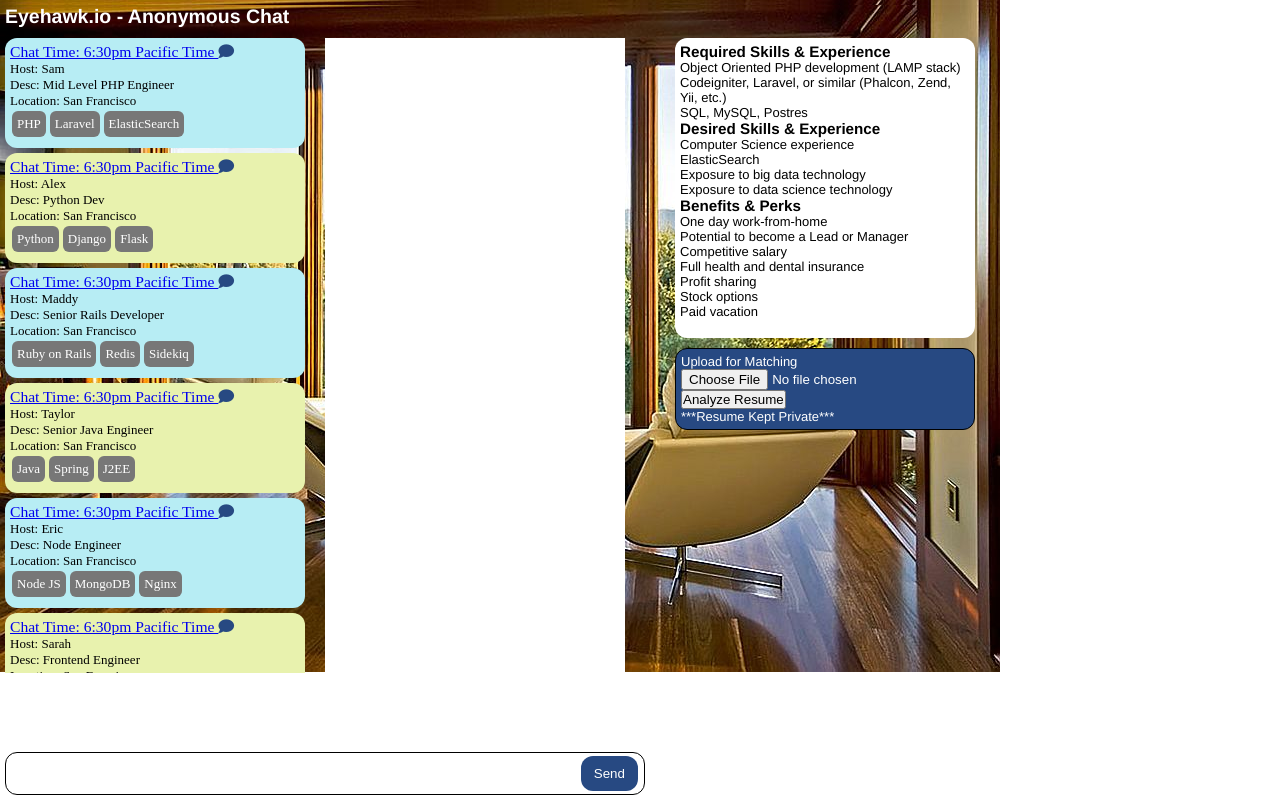
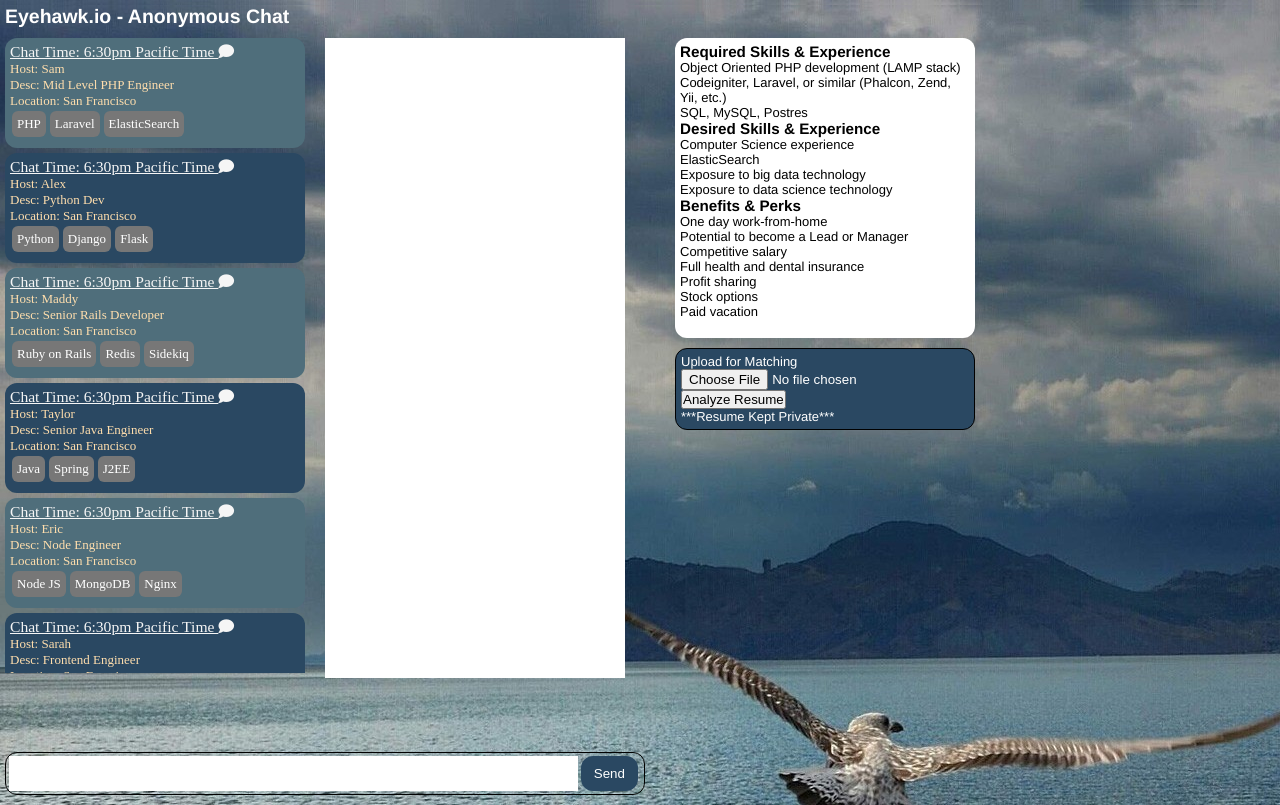
Before and after one commit to jobfriender/socket.io, a website: page index.html in a window 1280 px wide. Drawn offline with nearby package versions, Linux system fonts and the light colour scheme.

Commit message:
add image and style colors.

```diff
--- a/index.html
+++ b/index.html
@@ -11,7 +11,12 @@
 
 <div class="chats">
     <div class="select_chat">
-        <div class="time"><a href='/?chat_id=1'>Chat Time: 6:30pm Pacific Time <i class="fa fa-comment action" aria-hidden="true"></i></a></div>
+        <div class="time">
+            <a href='/?room=1'>
+                Chat Time: 6:30pm Pacific Time
+                <i class="fa fa-comment" aria-hidden="true"></i>
+            </a>
+        </div>
         <div class="host">Host: Sam</div>
         <div class="host">Desc: Mid Level PHP Engineer</div>
         <div class="host">Location: San Francisco</div>
@@ -21,9 +26,9 @@
     </div>
     <div class="select_chat blue">
         <div class="time">
-            <a href='/?chat_id=2'>
+            <a href='/?room=2'>
                 Chat Time: 6:30pm Pacific Time
-                <i class="fa fa-comment action" aria-hidden="true"></i>
+                <i class="fa fa-comment" aria-hidden="true"></i>
             </a>
         </div>
         <div class="host">Host: Alex</div>
@@ -35,9 +40,9 @@
     </div>
     <div class="select_chat">
         <div class="time">
-            <a href='/?chat_id=3'>
+            <a href='/?room=3'>
                 Chat Time: 6:30pm Pacific Time
-                <i class="fa fa-comment action" aria-hidden="true"></i>
+                <i class="fa fa-comment" aria-hidden="true"></i>
             </a>
         </div>
         <div class="host">Host: Maddy</div>
@@ -49,9 +54,9 @@
     </div>
     <div class="select_chat blue">
         <div class="time">
-            <a href='/?chat_id=4'>
+            <a href='/?room=4'>
                 Chat Time: 6:30pm Pacific Time
-                <i class="fa fa-comment action" aria-hidden="true"></i>
+                <i class="fa fa-comment" aria-hidden="true"></i>
             </a>
         </div>
         <div class="host">Host: Taylor</div>
@@ -63,9 +68,9 @@
     </div>
     <div class="select_chat">
         <div class="time">
-            <a href='/?chat_id=5'>
+            <a href='/?room=5'>
                 Chat Time: 6:30pm Pacific Time
-                <i class="fa fa-comment action" aria-hidden="true"></i>
+                <i class="fa fa-comment" aria-hidden="true"></i>
             </a>
         </div>
         <div class="host">Host: Eric</div>
@@ -77,9 +82,9 @@
     </div>
     <div class="select_chat blue">
         <div class="time">
-            <a href='/?chat_id=6'>
+            <a href='/?room=6'>
                 Chat Time: 6:30pm Pacific Time
-                <i class="fa fa-comment action" aria-hidden="true"></i>
+                <i class="fa fa-comment" aria-hidden="true"></i>
             </a>
         </div>
         <div class="host">Host: Sarah</div>
@@ -91,9 +96,9 @@
     </div>
     <div class="select_chat">
         <div class="time">
-            <a href='/?chat_id=7'>
+            <a href='/?room=7'>
                 Chat Time: 6:30pm Pacific Time
-                <i class="fa fa-comment action" aria-hidden="true"></i>
+                <i class="fa fa-comment" aria-hidden="true"></i>
             </a>
         </div>
         <div class="host">Host: Sam, JobSpringPartners</div>
@@ -105,9 +110,9 @@
     </div>
     <div class="select_chat blue">
         <div class="time">
-            <a href='/?chat_id=8'>
+            <a href='/?room=8'>
                 Chat Time: 6:30pm Pacific Time
-                <i class="fa fa-comment action" aria-hidden="true"></i>
+                <i class="fa fa-comment" aria-hidden="true"></i>
             </a>
         </div>
         <div class="host">Host: Tim</div>
@@ -247,17 +252,21 @@
     }
 
     var socket = io();
+
+    // join room
+    socket.emit('subscribe', getSearchParameters('room'));
+    socket.emit('send', { room: getSearchParameters('room'), message: getSearchParameters('handle') + ' : entered room' });
+
     $('form').submit(function() {
 
-        // prepend handle name to msg
-        socket.emit('chat message', (getSearchParameters('handle')) +
-                ': ' + $('#msg_input').val());
+        var msg = getSearchParameters('handle') + ': ' + $('#msg_input').val();
+        socket.emit('send', { room: getSearchParameters('room'), message: msg });
 
         $('#msg_input').val('');
         return false;
     });
 
-    socket.on('chat message', function(msg){
+    socket.on('message', function (msg) {
         $('#messages').append($('<li>').text(msg));
         auto_scroll();
     });
--- a/public/css/style.css
+++ b/public/css/style.css
@@ -3,10 +3,12 @@ html, body
 {
     height: 100%;
     font: 13px Helvetica, Arial;
-    background-image: url('/office.jpg');
+    background-image: url('/background.jpg'); // hawk
     background-repeat: no-repeat;
 
-    --action-color: rgb(39, 73, 130);
+    --action-color: rgb(42, 72, 98);
+    --action-color-2: rgb(79, 110, 123);
+
 }
 
 .chats {
@@ -86,7 +88,7 @@ form button {
     height: 110px;
 
     color: white;
-    background: rgb(183, 237, 244);
+    background: var(--action-color-2);
 
 
 
@@ -94,7 +96,7 @@ form button {
 }
 
 .blue {
-    background: rgb(232, 242, 174);
+    background: var(--action-color);
 }
 
 .resume {
@@ -133,13 +135,19 @@ form button {
     border-radius: 12px;
 }
 
-.time {
+.time a:link {
     font-size: larger;
-    color: darkblue;
+    color: whitesmoke;
 }
 
+.time a:visited {
+    font-size: larger;
+    color: whitesmoke;
+}
+
+
 .host {
-    color: black;
+    color: navajowhite;
 }
 
 .skill {
```
Also changed, not shown: index.js (+13 -7 lines), public/background.jpg (added), public/office.jpg (deleted).
